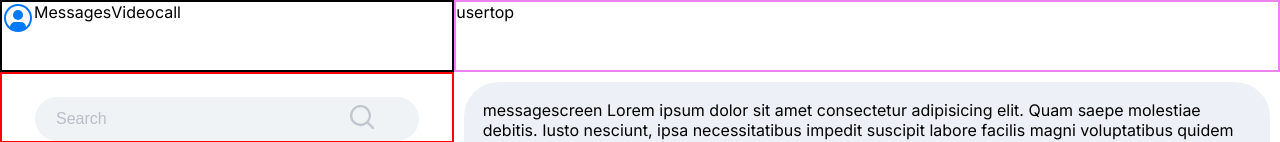
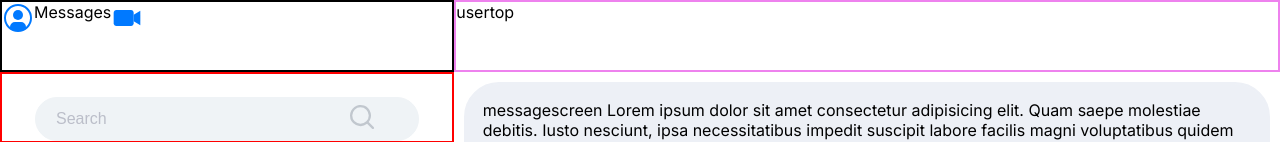
Before and after one commit to debankanmitra/Micro-services_Chat-application, a React (Vite) app in the folder chatApp/: page / in a window 1280 px wide. Shown: the top 142 px of the page. Built offline with nearby package versions, Linux system fonts and the light colour scheme.

Commit message:
videocall

```diff
--- a/chatApp/src/chat_system/Videocall.jsx
+++ b/chatApp/src/chat_system/Videocall.jsx
@@ -2,7 +2,10 @@ import React from 'react'
 
 function Videocall() {
   return (
-    <div>Videocall</div>
+    <div>
+      <svg xmlns="http://www.w3.org/2000/svg" width="32" height="32" viewBox="0 0 48 48"><path fill="#0079FF"
+      d="M8 12h22c2.2 0 4 1.8 4 4v16c0 2.2-1.8 4-4 4H8c-2.2 0-4-1.8-4-4V16c0-2.2 1.8-4 4-4z"/><path fill="#0079FF" d="m44 35l-10-6V19l10-6z"/></svg>
+    </div>
   )
 }
 
```
